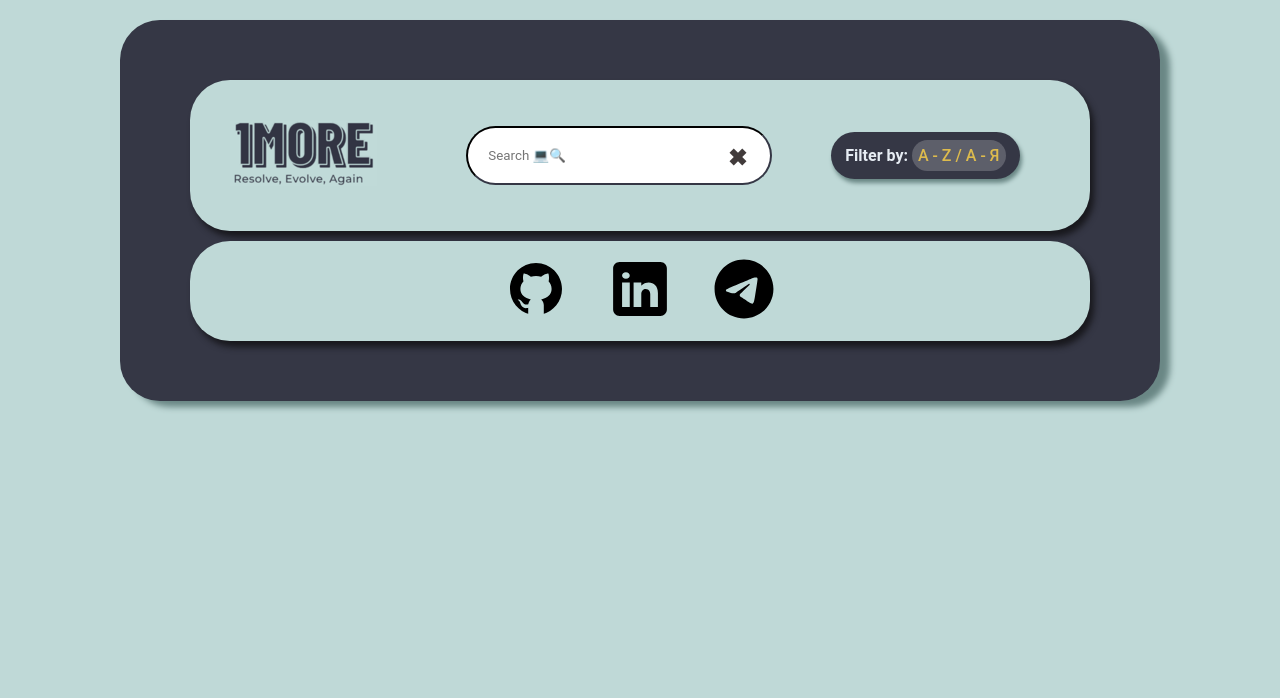
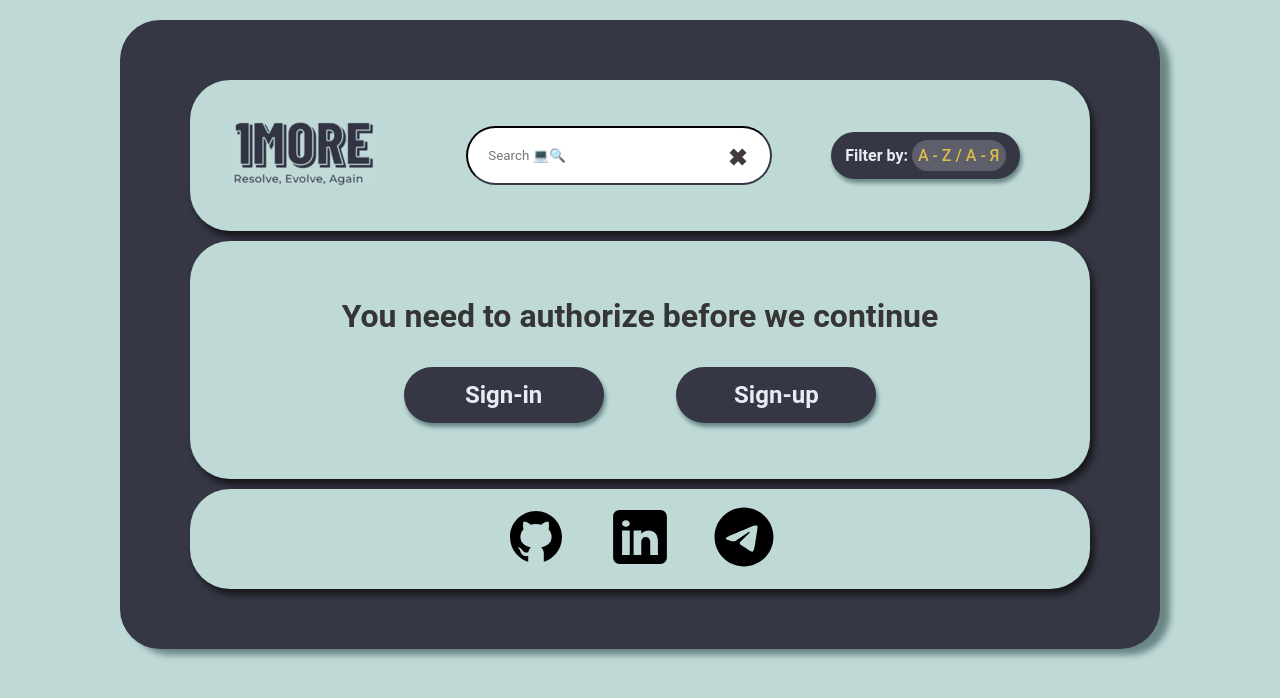
Before and after one commit to OxeoH/react-todo, a React (Create React App) app in the folder frontend/: page / in a window 1280 px wide. Shown: the top 698 px of the page. Built offline with nearby package versions, Linux system fonts and the light colour scheme.

Commit message:
AuthBlock refactor, routes fix

```diff
--- a/frontend/src/App.tsx
+++ b/frontend/src/App.tsx
@@ -1,27 +1,24 @@
 import './styles/app.scss';
 import Contacts from './components/Contacts/Contacts';
 import Header from './components/Header/Header';
-import { Routes, Route, Router } from 'react-router-dom';
-import TaskTable from './components/TaskTable/TaskTable';
+import { Routes, Route } from 'react-router-dom';
 import { authRoutes, defaultRoutes } from './routes';
 
 function App() {
-  const isAuth = false//!
+  const isAuth = true//!
   return (
     <div className='main'>
       <div className="container">
         <Header/>
           <Routes>
-            <>
-              {isAuth && authRoutes.map((route) => {
-                <Route path={route.path} element={<route.Component/>}/>
-              })}
+              {isAuth && authRoutes.map(({path, Component}) =>
+                <Route key={`${Component}`} path={path} element={<Component/>}/>
+              )}
               {
-                defaultRoutes.map((route) => {
-                  <Route path={route.path} element={<route.Component/>}/>
-                })
+                defaultRoutes.map(({path, Component}) =>
+                  <Route key={`${Component}`} path={path} element={<Component/>}/>
+                )
               }
-            </>
           </Routes>
         <Contacts/>
       </div>
--- a/frontend/src/components/AuthBlock/AuthBlock.tsx
+++ /dev/null
@@ -1,25 +0,0 @@
-import React from 'react'
-import { Link } from 'react-router-dom'
-import styles from './AuthBlock.module.scss'
-
-const AuthBlock: React.FC = () => {
-  return (
-    <div className={styles.container}>
-        <div className={styles.text}>You need to authorize before we continue</div>
-        <ul className={styles.links}>
-            <Link to='/login' className={styles.link}>
-                <li className={styles.login}>
-                    Sign-in
-                </li>
-            </Link>
-            <Link to='/registration' className={styles.link}>
-                <li className={styles.register}>
-                    Sign-up
-                </li>
-            </Link>
-        </ul>
-    </div>
-  )
-}
-
-export default AuthBlock
--- a/frontend/src/components/AuthBlock/AuthBlock.module.scss
+++ b/frontend/src/components/AuthPage/AuthPage.module.scss
@@ -50,3 +50,7 @@
 .register{
     @include link();
 }
+
+.wrapper{
+    @include block();
+}
--- /dev/null
+++ b/frontend/src/components/AuthPage/AuthPage.tsx
@@ -0,0 +1,27 @@
+import React from 'react'
+import { Link } from 'react-router-dom'
+import styles from './AuthPage.module.scss'
+
+const AuthBlock: React.FC = () => {
+  return (
+    <div className={styles.wrapper}>
+        <div className={styles.container}>
+            <div className={styles.text}>You need to authorize before we continue</div>
+            <ul className={styles.links}>
+                <Link to='/login' className={styles.link}>
+                    <li className={styles.login}>
+                        Sign-in
+                    </li>
+                </Link>
+                <Link to='/registration' className={styles.link}>
+                    <li className={styles.register}>
+                        Sign-up
+                    </li>
+                </Link>
+            </ul>
+        </div>
+    </div>
+  )
+}
+
+export default AuthBlock
--- a/frontend/src/components/GroupTable/GroupTable.tsx
+++ b/frontend/src/components/GroupTable/GroupTable.tsx
@@ -1,7 +1,6 @@
 import { observer } from 'mobx-react-lite'
 import React from 'react'
 import groupsController from '../../store/groups/groups.controller';
-import AuthBlock from '../AuthBlock/AuthBlock';
 import Group from '../Group/Group';
 import styles from './GroupTable.module.scss'
 
@@ -11,12 +10,10 @@ const GroupTable: React.FC = observer(() => {
       {/* <button onClick={() => groupsController.getGroups()}>FetchGroups</button>
       <button onClick={() => groupsController.removeAll()}>removeAll</button> */}
       <div className={styles.container}>
-        <AuthBlock/>
         {false && <div className={styles.table}>
           {groupsController.groups.map((item) => (<Group key={item.id} id={item.id} name={item.name} items={item.items} />))}
         </div>}
       </div>
-
     </>
 
   )
--- a/frontend/src/routes/index.ts
+++ b/frontend/src/routes/index.ts
@@ -1,9 +1,10 @@
-import AuthBlock from "../components/AuthBlock/AuthBlock";
+import AuthPage from "../components/AuthPage/AuthPage";
 import LoginPage from "../components/LoginPage/LoginPage";
 import RegisterPage from "../components/RegisterPage/RegisterPage";
 import GroupTable from '../components/GroupTable/GroupTable';
 import { GROUPS_ROUTE, LOGIN_ROUTE, MAIN_ROUTE, REGISTER_ROUTE } from "./utils/consts";
 import TaskTable from "../components/TaskTable/TaskTable";
+
 
 export const authRoutes: RouteType[]= [
     {
@@ -27,7 +28,7 @@ export const defaultRoutes: RouteType[] = [
     },
     {
         path: MAIN_ROUTE,
-        Component: AuthBlock//!Fix
+        Component: AuthPage
     },
 ]
 
```
